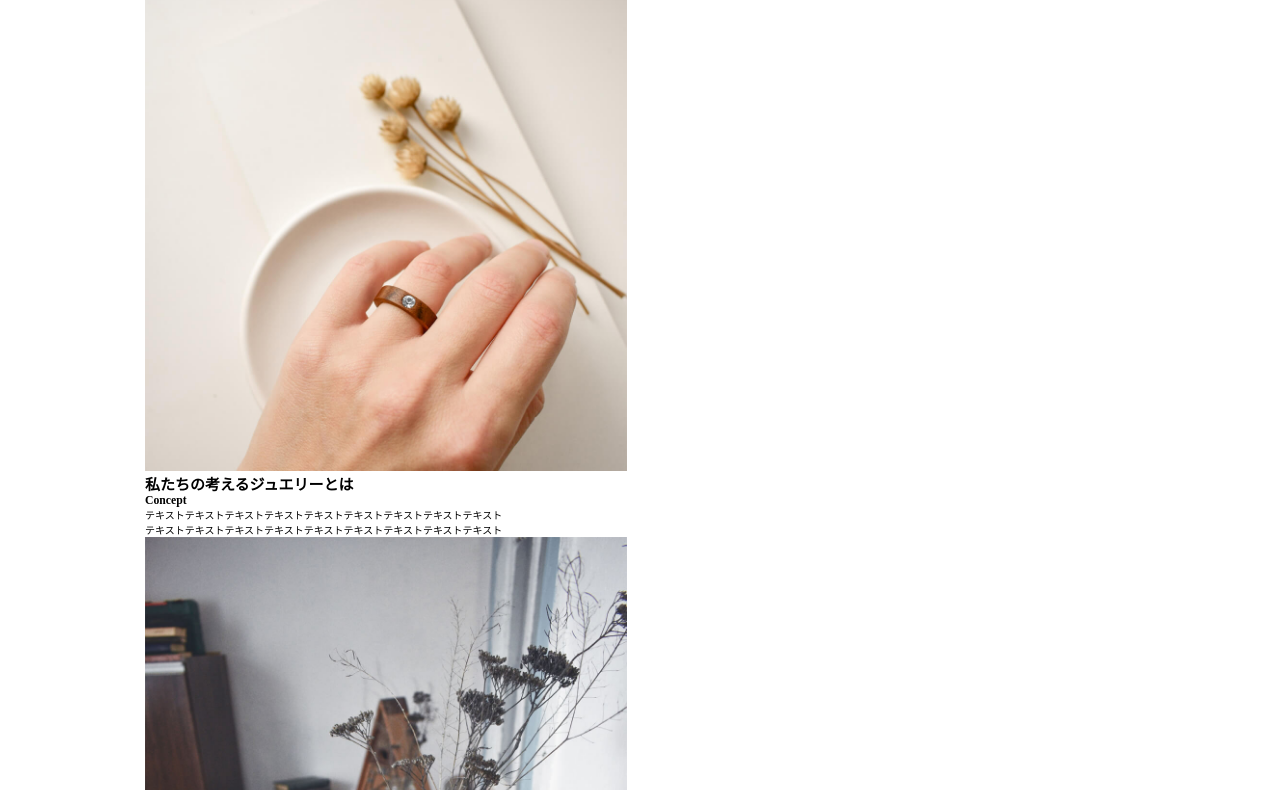
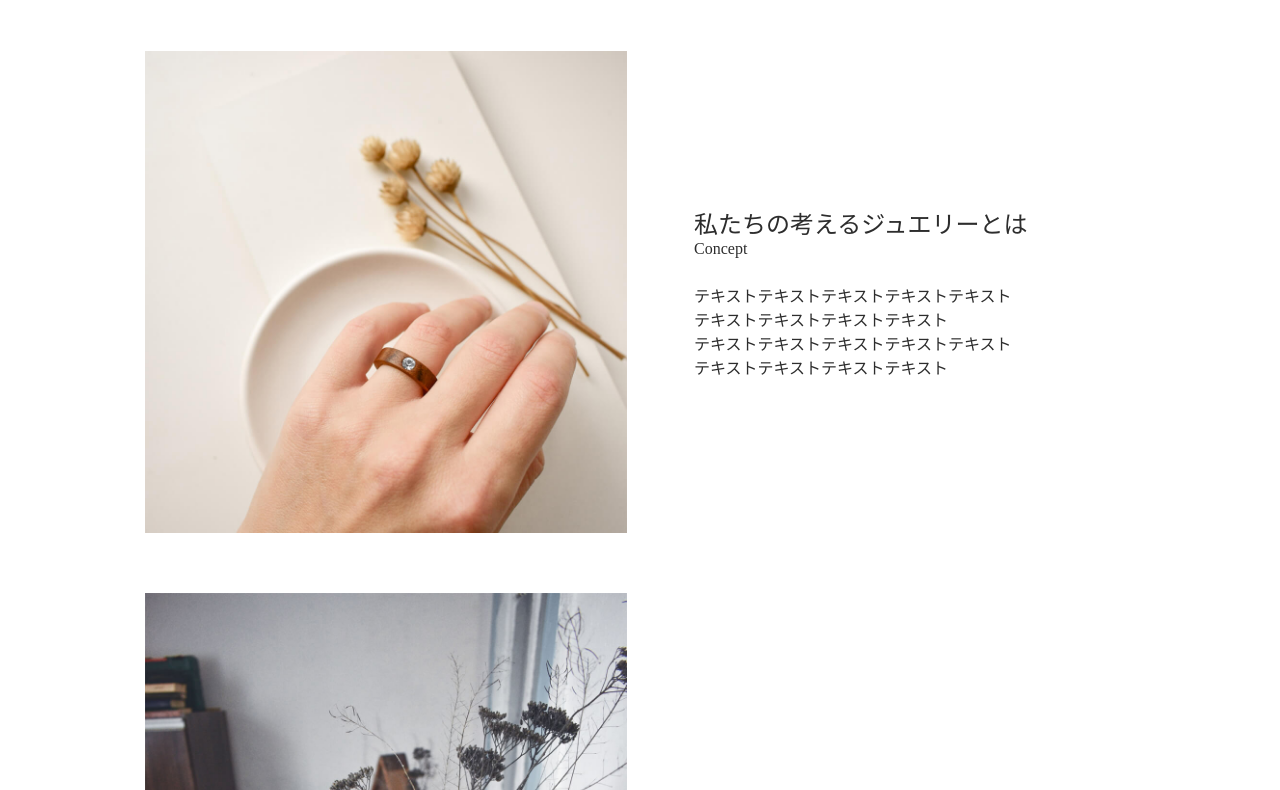
Before and after one commit to yasuta773/brand, a plain HTML site: page index.html in a window 1280 px wide. Shown: the part 716-1506 px from the top of the page. Drawn offline with Linux system fonts and the light colour scheme.

Commit message:
concept-wrapper,work-wrapper

```diff
--- a/css/style.css
+++ b/css/style.css
@@ -8,6 +8,26 @@ html{
     margin: 0 auto;
     max-width: 990px;
     width: calc(100% - 36px);
+}
+h2{
+    font-size: 2.4rem;
+    font-weight: normal;
+    color: #2D2D2D;
+}
+h3{
+    font-size: 1.6rem;
+    font-weight: normal;
+    color: #2D2D2D;
+    margin-bottom: 25px;
+}
+p{
+    width: 331px;
+    font-size: 1.6rem;
+    font-weight: normal;
+    color: #2D2D2D;
+}
+.contents-wrapper{
+    margin-left: 67px;
 }
 /* 共通ここまで */
 
@@ -47,9 +67,17 @@ a{
 /*headerここまで*/
 
 /*concept-wrapperここから*/
+.concept-wrapper .container{
+    margin-top: 62px;
+    margin-bottom: 60px;
+    display: flex;
+    justify-content: flex-start;
+    align-items: center;
+}
 /*concept-wrapperここまで*/
 
 /*work-wrapperここから*/
+
 /*work-wrapperここまで*/
 
 /*footerここから*/
--- a/index.html
+++ b/index.html
@@ -28,7 +28,7 @@
     <div class="concept-wrapper">
         <div class="container">
             <img src="/images/concept.png" alt="concept-image">
-            <div class="concept-contents">
+            <div class="contents-wrapper">
                 <h2>私たちの考えるジュエリーとは</h2>
                 <h3>Concept</h3>
                 <p>テキストテキストテキストテキストテキストテキストテキストテキストテキスト</p>
@@ -40,7 +40,7 @@
     <div class="work-wrapper">
         <div class="container">
             <img src="/images/work.png" alt="work-image">
-            <div class="work-contents">
+            <div class="contents-wrapper">
                 <h2>ハンドメイドにこだわる理由</h2>
                 <h3>Work</h3>
                 <p>テキストテキストテキストテキストテキストテキストテキストテキストテキスト</p>
```
